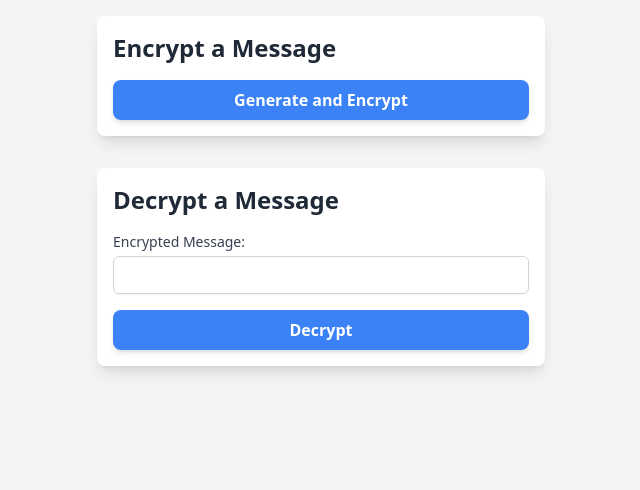
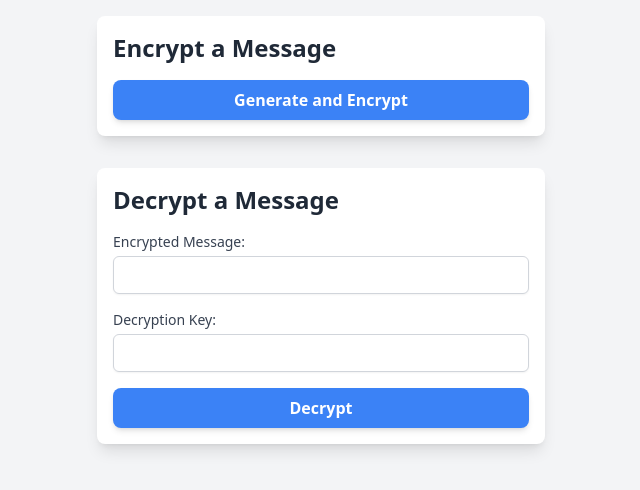
Before and after one commit to ImNoahDev/Password-Scrambler, a Flask app: page / in a window 1280 px wide. Shown: the top 490 px of the page, without its empty margins (319-959 px from the left). Run offline with Flask 3, Linux system fonts and the light colour scheme; some libraries are stand-ins or nearby versions.

Commit message:
Got decryption to work!

```diff
--- a/main.py
+++ b/main.py
@@ -32,13 +32,6 @@ def aesEcbEncryptToBase64(encryptionKey, plaintext):
     ciphertext = cipher.encrypt(pad(plaintext.encode("ascii"), AES.block_size))
     return base64Encoding(ciphertext)
 
-def aesEcbDecryptFromBase64(decryptionKey, ciphertextDecryptionBase64):
-    ciphertext = base64Decoding(ciphertextDecryptionBase64)
-    cipher = AES.new(decryptionKey, AES.MODE_ECB)
-    decryptedtext = unpad(cipher.decrypt(ciphertext), AES.block_size)
-    decryptedtextP = decryptedtext.decode("UTF-8")
-    return decryptedtextP
-
 # Generate a key and save it to a file if it doesn't exist or read it from the file if it exists
 def generate_key():
     # Check if key exists
@@ -62,11 +55,6 @@ def encrypt_words(message, key):
     encrypted = aesEcbEncryptToBase64(key, message)
     return encrypted
 
-# Decrypt words
-def decrypt_words(encrypted, key):
-    decrypted = aesEcbDecryptFromBase64(key, encrypted)
-    return decrypted
-
 # Initialise Flask
 app = Flask(__name__)
 
@@ -82,7 +70,7 @@ def encrypt():
     key = generate_key()
     encrypted = encrypt_words(message, key)
     encrypted_str = encrypted  # Replace with your actual encrypted message
-
+    key = base64Encoding(key)
     # Copy encrypted message to clipboard
     pyperclip.copy(encrypted_str)
     clipboard_message = "Encrypted message copied to clipboard!"
@@ -94,14 +82,16 @@ def encrypt():
 @app.route('/decrypt', methods=['POST'])
 def decrypt():
     encrypted_str = request.form['encrypted']
+    decryption_key = request.form['decryption_key']  # Get decryption key from form
+    decryption_key = base64Decoding(decryption_key)
+
     try:
-        encrypted_bytes = encrypted_str
-        key = generate_key()
-        decrypted = encrypt_words(encrypted_bytes, key)
-    except Exception as e: # Handle exceptions
+        decrypted = encrypt_words(encrypted_str, decryption_key)
+    except Exception as e:
         decrypted = f"Error decrypting message: {e}"
-    # Render result page
+
     return render_template('result.html', encrypted=encrypted_str, decrypted=decrypted)
+
 
 # Run the app
 if __name__ == '__main__':
--- a/templates/index.html
+++ b/templates/index.html
@@ -1,4 +1,4 @@
-<!-- This is the index.html file for the Password-Scrambler project. It serves as the main entry point for the web application. -->
+<!-- index.html -->
 <!DOCTYPE html>
 <html lang="en">
 <head>
@@ -29,13 +29,18 @@
         <!-- Decrypt -->
         <div class="max-w-md mx-auto bg-white dark:bg-gray-800 shadow-lg rounded-lg overflow-hidden mt-8">
             <div class="p-4">
-                <!-- Decrpt a Message -->
+                <!-- Decrypt a Message -->
                 <h1 class="text-2xl font-bold mb-4">Decrypt a Message</h1>
                 <form action="/decrypt" method="post" class="space-y-4">
                     <div>
                         <label for="encrypted" class="block text-sm font-medium text-gray-700 dark:text-gray-300">Encrypted Message:</label>
                         <!-- Text input for message to decrypt -->
                         <input type="text" id="encrypted" name="encrypted" required class="mt-1 block w-full px-3 py-2 bg-white dark:bg-gray-700 text-gray-800 dark:text-gray-200 border border-gray-300 dark:border-gray-600 rounded-md shadow-sm focus:outline-none focus:ring-blue-500 dark:focus:ring-blue-600 focus:border-blue-500 dark:focus:border-blue-600 sm:text-sm">
+                    </div>
+                    <div>
+                        <label for="decryption_key" class="block text-sm font-medium text-gray-700 dark:text-gray-300">Decryption Key:</label>
+                        <!-- Text input for decryption key -->
+                        <input type="text" id="decryption_key" name="decryption_key" required class="mt-1 block w-full px-3 py-2 bg-white dark:bg-gray-700 text-gray-800 dark:text-gray-200 border border-gray-300 dark:border-gray-600 rounded-md shadow-sm focus:outline-none focus:ring-blue-500 dark:focus:ring-blue-600 focus:border-blue-500 dark:focus:border-blue-600 sm:text-sm">
                     </div>
                     <button type="submit" class="w-full px-4 py-2 bg-blue-500 dark:bg-blue-700 text-white font-semibold rounded-lg shadow-md hover:bg-blue-700 dark:hover:bg-blue-800 focus:outline-none focus:ring-2 focus:ring-blue-400 dark:focus:ring-blue-600 focus:ring-opacity-75">Decrypt</button>
                 </form>
```
